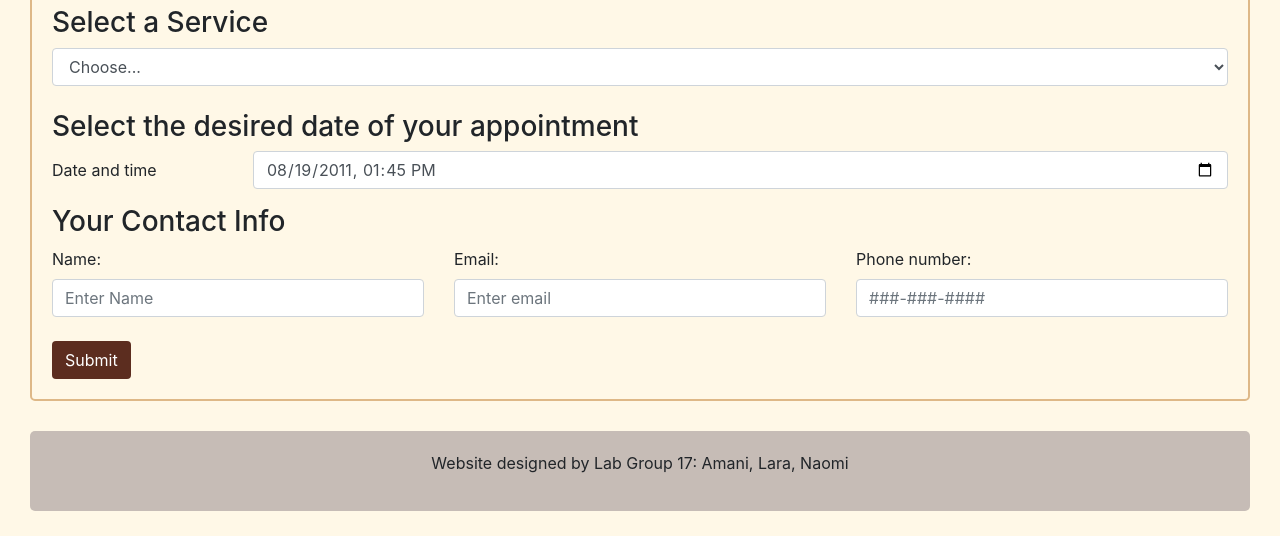
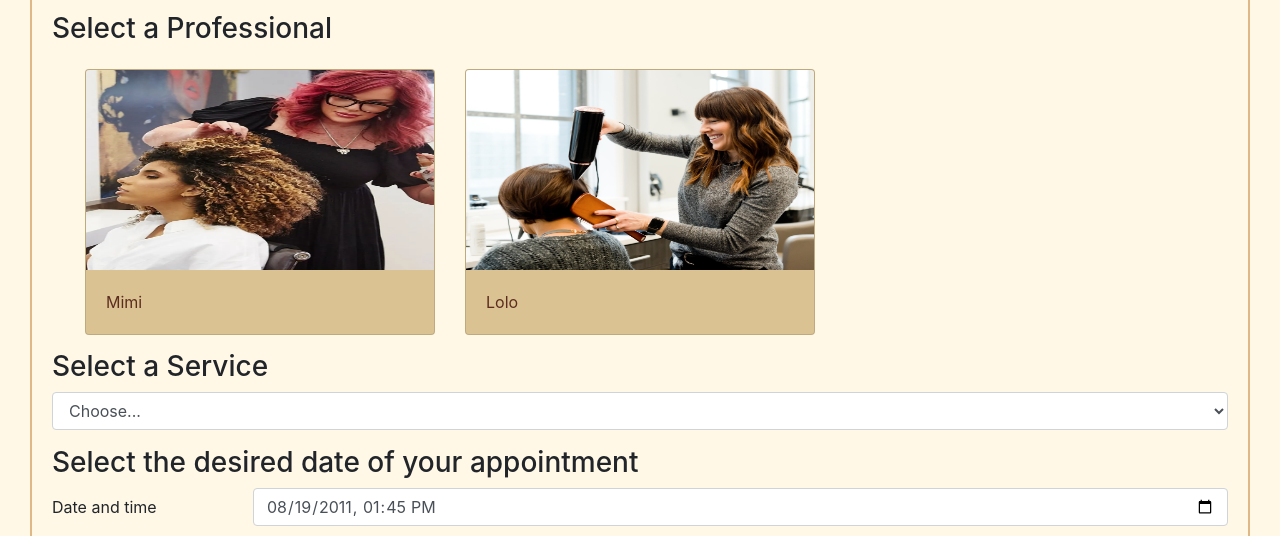
Before and after one commit to SEG3125-A/Group17-Lab-05, a plain HTML site: page index.html in a window 1280 px wide. Shown: the part 1737-2273 px from the top of the page. Before the commit the page ends 2248 px from the top, so only its background shows below. Drawn offline with nearby package versions, Linux system fonts and the light colour scheme.

Commit message:
Added payment section & icons & user can choose professional
NH requirements
Icons:
- services
- experts
- payment
- book appointment
- contact info

```diff
--- a/index.html
+++ b/index.html
@@ -31,7 +31,7 @@
     </div>
 
     <div class="services" style="background-color:#c6bcb6; color: #5c2d1f;" data-toggle="tooltip" title="Our list of services">
-        <h2>Services</h2>
+        <h2><img src="images/services.png" alt="logo" style="width:40px;">Services</h2>
         <h5>We offer all of your hair needs</h5>
         <table class="table table-info table-hover" style="background-color:#e0e2e4; color: #5c2d1f;">
             <thead>
@@ -61,7 +61,7 @@
     </div>
 
     <div class="staff" style="background-color:#e3e0cc; color: #5c2d1f;">
-        <h2>Meet our Staff!</h2>
+        <h2><img src="images/experts.png" alt="logo" style="width:40px;">Meet our Staff!</h2>
         <h5>The best of the best in their field</h5>
         <div class="card-columns" style="background-color:#e3e0cc; color: #5c2d1f;">
             <div class="card" style="width:200px;">
@@ -96,7 +96,7 @@
 
 
     <div class="jumbotron" style="background-color:#c6bcb6; color: #5c2d1f;">
-        <h2>Book Appointment</h2>
+        <h2><img src="images/book.png" alt="logo" style="width:40px;">Book Appointment</h2>
         <h5>Please select an appointment type and provide your contact info</h5>
     </div>
 
@@ -142,9 +142,40 @@
                 </div>
             </div>
         </div>
+
+        <h3>Select a Professional</h3>
+        <div class="container mt-4">
+            <div class="row">
+                <!-- Mimi -->
+                <div class="col-md-4">
+                    <label class="professional-option">
+                        <input type="radio" name="professional" hidden />
+                        <div class="card">
+                            <img class="card-img-top" src="images/mimi.png" alt="Mimi" data-toggle="tooltip" title="Mimi">
+                            <div class="card-body">
+                                <p class="card-text">Mimi</p>
+                            </div>
+                        </div>
+                    </label>
+                </div>
+                <!-- Lolo -->
+                <div class="col-md-4">
+                    <label class="professional-option">
+                        <input type="radio" name="professional" hidden />
+                        <div class="card">
+                            <img class="card-img-top" src="images/lolo.png" alt="Lolo" data-toggle="tooltip" title="Lolo">
+                            <div class="card-body">
+                                <p class="card-text">Lolo</p>
+                            </div>
+                        </div>
+                    </label>
+                </div>
+            </div>
+        </div>
+
         <div class="row mb-3">
             <div class="col">
-                <h3>Select a Service<h3>
+                <h3>Select a Service</h3>
                 <select class="form-control" id="service-selection">
                     <option selected>Choose...</option>
                     <option value="hair-cut">Hair Cut & Style</option>
@@ -160,7 +191,7 @@
                 <input class="form-control" type="datetime-local" value="2011-08-19T13:45:00" id="dateTimeInput" data-toggle="tooltip" title="Select the year, month and day for your appointment">
             </div>
         </div>
-        <h3>Your Contact Info</h3>
+        <h3><img src="images/contact.png" alt="logo" style="width:40px;">Your Contact Info</h3>
         <div class="row">
             <div class="col">
                 <label for="customer-name">Name:</label>
@@ -174,7 +205,17 @@
                 <label for="customer-phone">Phone number:</label>
                 <input type="text" id="customer-phone" class="form-control" placeholder="###-###-####">
             </div>
-        </div><br>
+        </div>
+        <br>
+
+        <h3><img src="images/pay.png" alt="logo" style="width:40px;">Enter your credit card information</h3>
+        <div class="col">
+            <p> We enforce a 40$ deposit that will be returned unless you do not show up to your appointment </p>
+            <label for="customer-cc">Credit Card:</label>
+            <input type="text" id="customer-cc" class="form-control" placeholder="Enter CC Info">
+        </div>
+
+        <br>
         <div class="row">
             <div class="col">
                 <button type="button" id="submit-button" class="btn submit-button" data-toggle="tooltip" title="Submit to make your appointment">Submit</button>
--- a/styles.css
+++ b/styles.css
@@ -79,3 +79,13 @@ a:hover {
 .haircut-option input[type="radio"]:checked + .card {
     border: 2px solid #5c2d1f;
 }
+
+.professional-option {
+    display: block;
+    margin-bottom: 15px;
+    cursor: pointer;
+}
+
+.professional-option input[type="radio"]:checked + .card {
+    border: 2px solid #5c2d1f;
+}
```
Also changed, not shown: images/book.png (added), images/contact.png (added), images/experts.png (added), images/pay.png (added), images/services.png (added).
